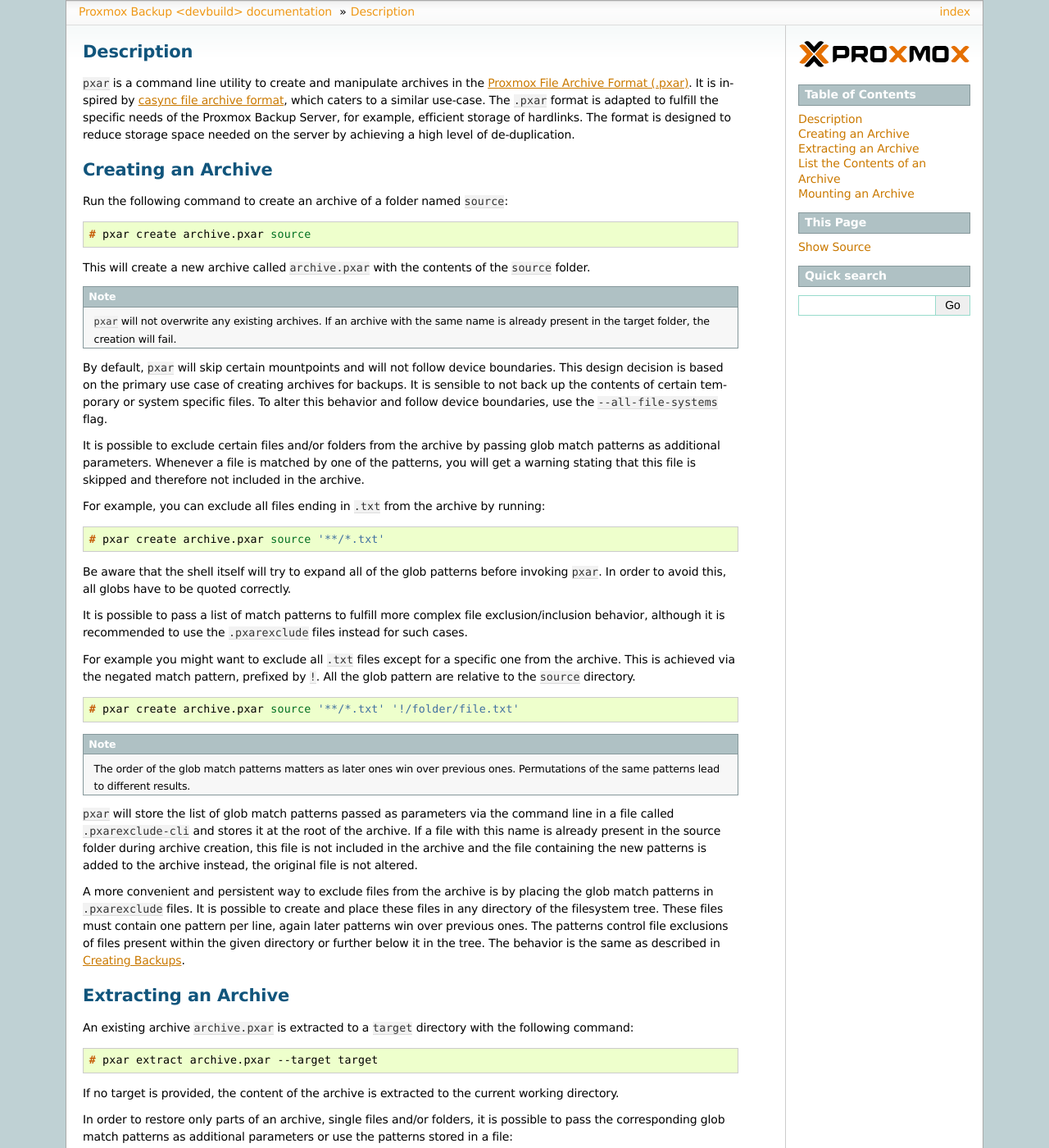
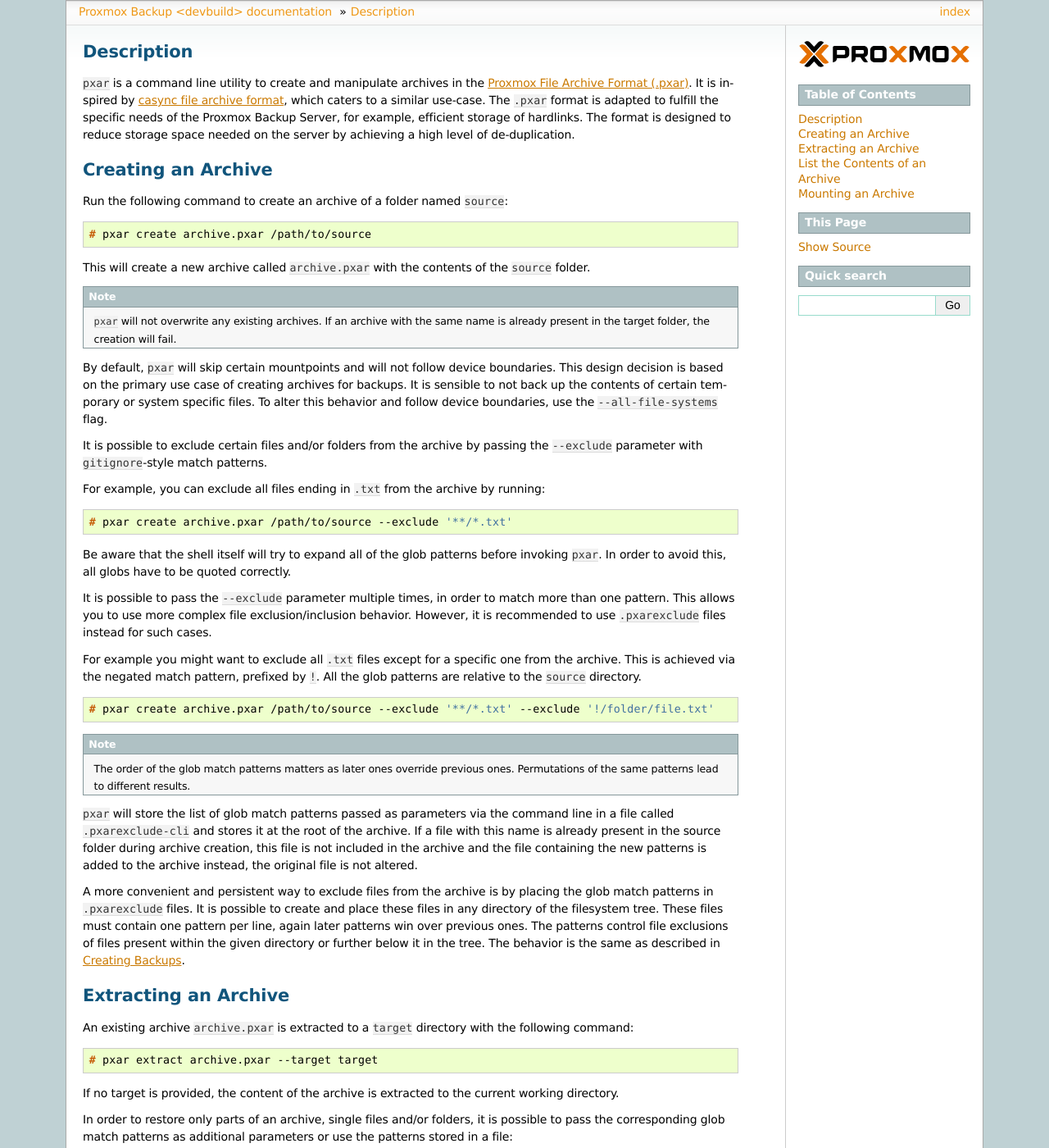
Before and after one commit to proxmox/proxmox-backup, a Sphinx documentation site: the page built from docs/pxar/description.rst, in a window 1280 px wide and 1400 px high. Shown: the whole window at 82% size. Built offline with Sphinx 7.4.7, drawn with Linux system fonts in a browser that asks for light colours.

Commit message:
docs: pxar create: update docs to match current behavior
This removes parts of the previous explanation of the tool that are no longer
correct, and adds an explanation of '--exclude' parameter, instead.

Adds more clarity to the command, by use of '/path/to/source' to signify
source directory.

Specify that the pattern matching style of the exclude parameter is that of
gitignore's syntax.

```diff
--- a/docs/pxar/description.rst
+++ b/docs/pxar/description.rst
@@ -18,7 +18,7 @@
 
 .. code-block:: console
 
-    # pxar create archive.pxar source
+    # pxar create archive.pxar /path/to/source
 
 This will create a new archive called ``archive.pxar`` with the contents of the
 ``source`` folder.
@@ -35,35 +35,34 @@
 ``--all-file-systems`` flag.
 
 It is possible to exclude certain files and/or folders from the archive by
-passing glob match patterns as additional parameters. Whenever a file is matched
-by one of the patterns, you will get a warning stating that this file is skipped
-and therefore not included in the archive.
+passing the ``--exclude`` parameter with ``gitignore``\-style match patterns.
 
 For example, you can exclude all files ending in ``.txt`` from the archive
 by running:
 
 .. code-block:: console
 
-    # pxar create archive.pxar source '**/*.txt'
+    # pxar create archive.pxar /path/to/source --exclude '**/*.txt'
 
 Be aware that the shell itself will try to expand all of the glob patterns before
 invoking ``pxar``.
 In order to avoid this, all globs have to be quoted correctly.
 
-It is possible to pass a list of match patterns to fulfill more complex
-file exclusion/inclusion behavior, although it is recommended to use the
+It is possible to pass the ``--exclude`` parameter multiple times, in order to
+match more than one pattern. This allows you to use more complex
+file exclusion/inclusion behavior. However, it is recommended to use
 ``.pxarexclude`` files instead for such cases.
 
 For example you might want to exclude all ``.txt`` files except for a specific
 one from the archive. This is achieved via the negated match pattern, prefixed
 by ``!``.
-All the glob pattern are relative to the ``source`` directory.
+All the glob patterns are relative to the ``source`` directory.
 
 .. code-block:: console
 
-    # pxar create archive.pxar source '**/*.txt' '!/folder/file.txt'
+    # pxar create archive.pxar /path/to/source --exclude '**/*.txt' --exclude '!/folder/file.txt'
 
-.. NOTE:: The order of the glob match patterns matters as later ones win over
+.. NOTE:: The order of the glob match patterns matters as later ones override
     previous ones. Permutations of the same patterns lead to different results.
 
 ``pxar`` will store the list of glob match patterns passed as parameters via the
```
